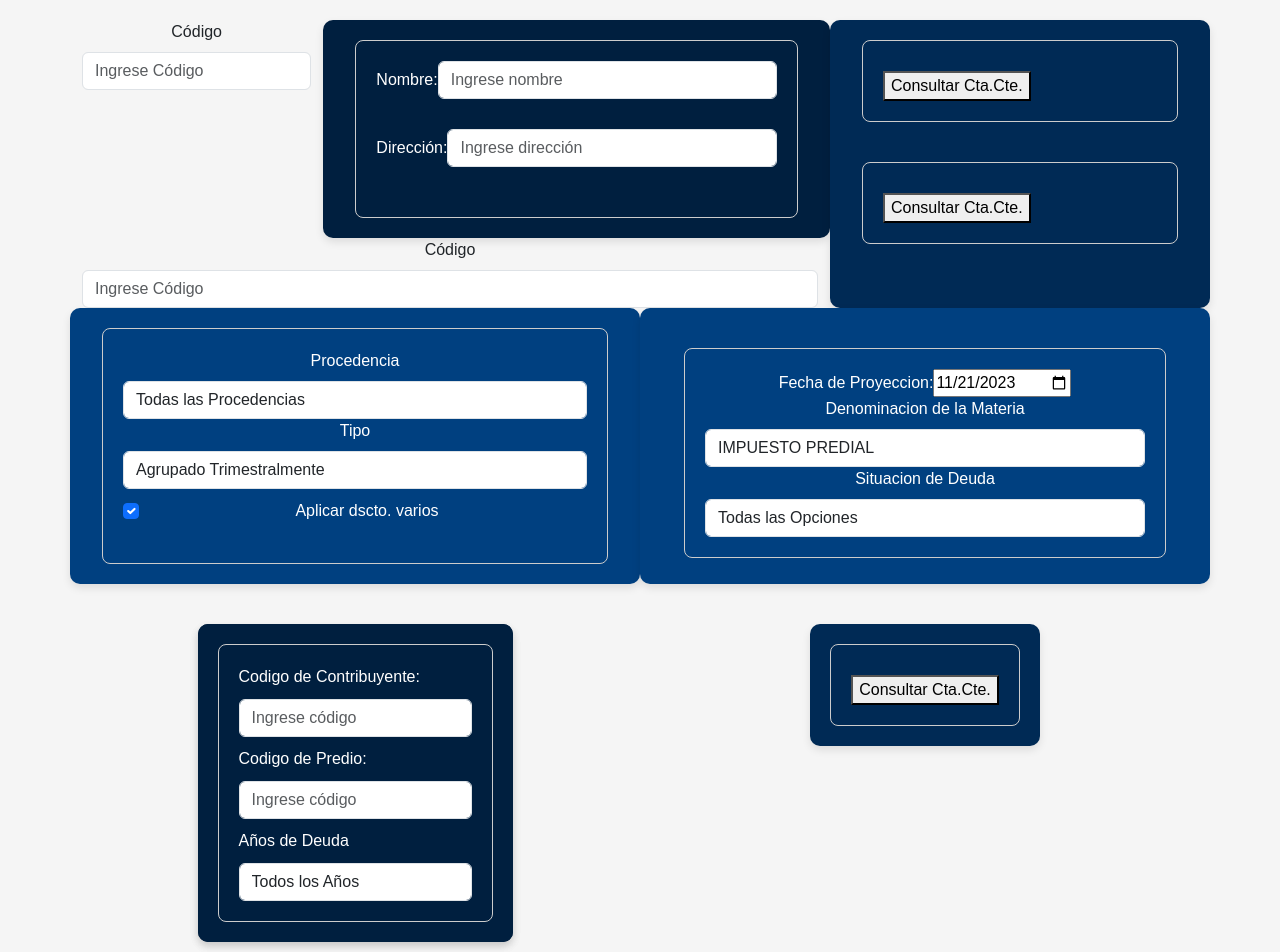
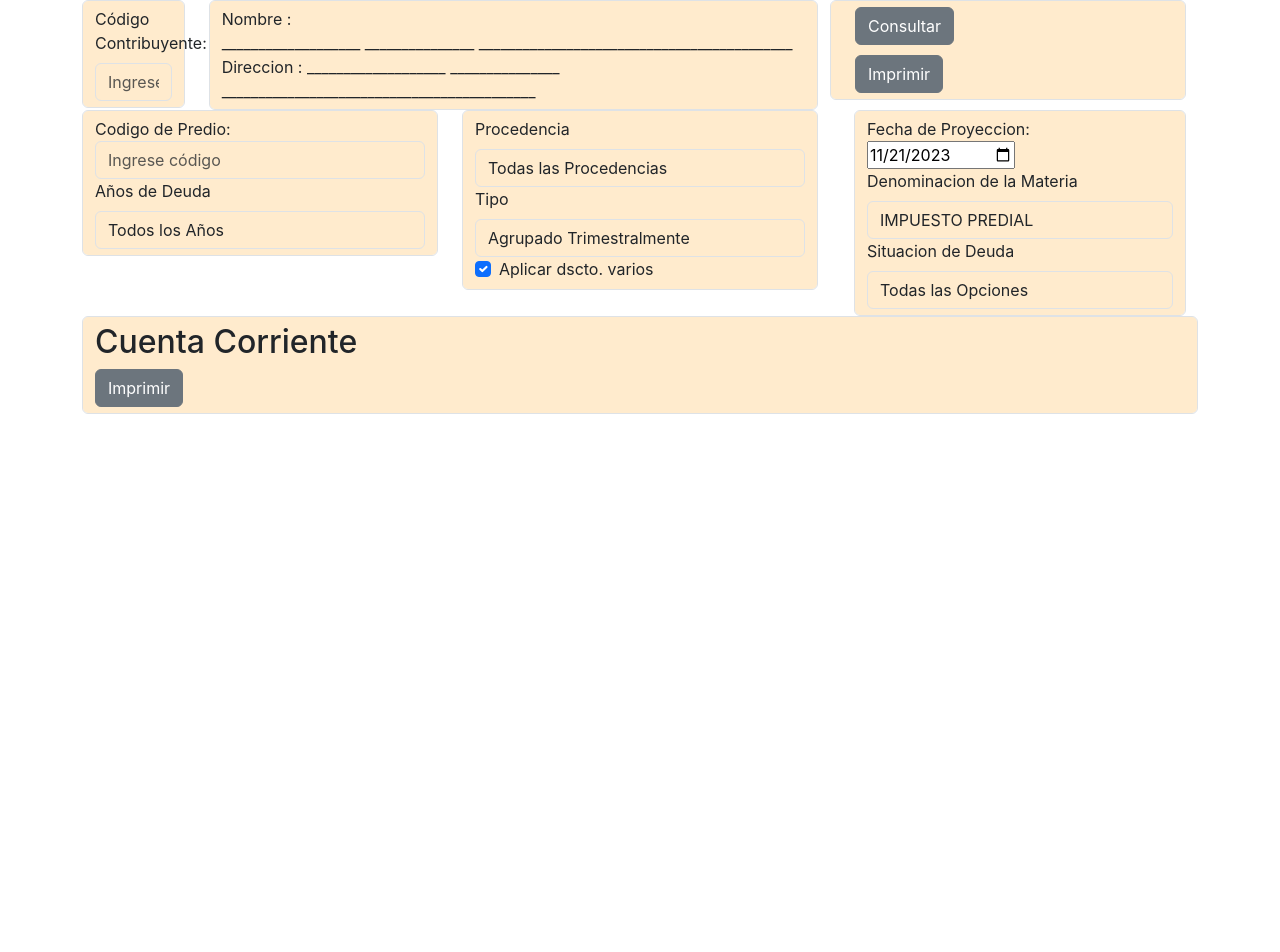
Before and after one commit to josephmb830/consultacc, a React (Create React App) app: page / in a window 1280 px wide. Shown: the top 952 px of the page. After the commit the page ends 800 px from the top, so only its background shows below. Built offline with nearby package versions, Linux system fonts and the light colour scheme.

Commit message:
botones submit

```diff
--- a/public/index.html
+++ b/public/index.html
@@ -13,11 +13,12 @@
     <link rel="manifest" href="%PUBLIC_URL%/manifest.json" />
 
     <link href="https://cdn.jsdelivr.net/npm/bootstrap@5.3.2/dist/css/bootstrap.min.css" rel="stylesheet" integrity="sha384-T3c6CoIi6uLrA9TneNEoa7RxnatzjcDSCmG1MXxSR1GAsXEV/Dwwykc2MPK8M2HN" crossorigin="anonymous">
-
+    <script src="https://code.jquery.com/jquery-3.7.1.slim.min.js" integrity="sha256-kmHvs0B+OpCW5GVHUNjv9rOmY0IvSIRcf7zGUDTDQM8=" crossorigin="anonymous"></script>
     <title>React App</title>
   </head>
   <body>
-    <noscript>You need to enable JavaScript to run this app.</noscript>
+
+
     <div id="root"></div>
     <!--
       This HTML file is a template.
--- a/src/App.css
+++ b/src/App.css
@@ -1,134 +1,15 @@
 /* src/App.css */
-body {
-  font-family: 'Arial', sans-serif;
-  margin: 0;
-  padding: 0;
-  background-color: #f5f5f5; /* Cambiar el fondo de la web a un gris claro */
-}
+/* colors:
+    #3E97D1
+    #65A6D1
+    #0A67A3
+    #24587A
+    #03426A
+*/
+.consulta-button {
+    margin-bottom: 10px;
+  }
 
-.card-container {
-  margin-top: 20px;
-  display: flex;
-  justify-content: center;
-}
-
-.card {
-  border: none;
-  border-radius: 10px;
-  box-shadow: 0 4px 8px rgba(0, 0, 0, 0.1);
-  max-width: 600px;
-}
-
-.navy-card {
-  background-color: #001f3f; /* Azul marino */
-  color: #ffffff; /* Texto blanco */
-  display: flex;
-}
-
-.navy-card-group {
-  background-color: #001f3f; /* Azul marino */
-  color: #ffffff; /* Texto blanco */
-}
-
-/* Estilos para la card navy-card-group-inner */
-.navy-card-group-inner {
-  width: 100%;
-}
-
-.medium-ocean-card {
-  background-color: #002a55; /* Azul intermedio */
-  color: #ffffff; /* Texto blanco */
-}
-
-.dark-blue-card {
-  background-color: #004080; /* Azul oscuro */
-  color: #ffffff; /* Texto blanco */
-}
-
-.light-blue-card {
-  background-color: #0074cc; /* Azul claro */
-  color: #ffffff; /* Texto blanco */
-}
-
-h2 {
-  font-size: 24px;
-  margin-bottom: 20px;
-}
-
-/* Sección de InputFields, ButtonGroup, CtaCteSection, FilterSection */
-.input-fields,
-.button-group,
-.ctacte-section,
-.filter-section,
-.filter-group {
-  margin: 20px;
-  padding: 20px;
-  border: 1px solid #ccc;
-  border-radius: 8px;
-}
-
-.button-group button {
-  margin-top: 10px;
-  display: block;
-}
-
-.container {
-  margin-top: 20px;
-}
-
-.form-group {
-  margin-bottom: 20px;
-}
-
-.form-check {
-  margin-bottom: 20px;
-}
-
-/* Nuevos estilos para centrado y espacio en la sección de filtros */
-.row.justify-content-center {
-  text-align: center;
-}
-
-/* Añadir márgenes a los Dropdowns */
-.form-group {
-  margin-bottom: 20px;
-}
-
-/* Añadir espacio entre los checkbox y los dropdowns */
-.form-check {
-  margin-top: 10px;
-}
-
-
-/* En tu archivo App.css o donde tengas tus estilos */
-.input-fields {
-  display: flex;
-  flex-direction: column; /* Alinea los elementos en columna (uno sobre otro) */
-}
-
-/* Agregar espacio entre elementos dentro de InputFields */
-.input-fields label,
-.input-fields input {
-  margin-bottom: 10px; /* Puedes ajustar el valor según tus preferencias */
-}
-
-/* ..criterios de filtración ... */
-
-.criterios-container {
-  padding-bottom: 0px; /* Ajusta el valor según sea necesario */
-}
-
-.light-blue-card {
-  background-color: #0074cc; /* Azul claro */
-  color: #ffffff; /* Texto blanco */
-  padding: 0px; /* Agrega espacio interno para dar margen a los lados */
-  border-radius: 10px;
-  box-shadow: 0 4px 8px rgba(0, 0, 0, 0.1);
-}
-
-/* ...criterios de filtración ... */
-
-.grid-template-columns-lg-7 {
-  grid-template-columns: repeat(12, 1fr); /* Crear una cuadrícula de 12 columnas */
-  gap: 1rem; /* Espacio entre las columnas */
-}
+  .form-control {
+    background-color: blanchedalmond;
+  }
--- a/src/App.js
+++ b/src/App.js
@@ -2,6 +2,7 @@
 import React from 'react';
 import InputFields from './components/InputFields';
 import Datos from './components/Datos';
+import Codigo from './components/Codigo';
 import ButtonGroup from './components/ButtonGroup';
 import CtaCteSection from './components/CtaCteSection';
 import FilterSection from './components/FilterSection';
@@ -11,119 +12,41 @@ import './App.css';
 function App() {
   return (
     <>
-
-    <div class="container text-center">
-      <div class="row">
-        <div class="col-sm-8">
-          <div class="row">
-            <div class="col-sm-4">
-              <label for="codigo" class="form-label">Código</label>
-              <input id="codigo" class="form-control" type="text" placeholder="Ingrese Código"></input>
-            </div>
-            <div class="col-sm-8 card navy-card">
-              <Datos />
+    <form>
+      <div class="container">
+        <div class="row">
+          <div class="col-sm-8">
+            <div class="row">
+              <div class="col-sm-2">
+                <Codigo />
+              </div>
+              <div class="col-sm-10">
+                <Datos />
+              </div>
             </div>
           </div>
-          <div class="row">
-            <div class="col-sm-12">
-              <label for="codigo" class="form-label">Código</label>
-              <input id="codigo" class="form-control" type="text" placeholder="Ingrese Código"></input>
-            </div>
+          <div class="col-sm-4">
+            <ButtonGroup />
           </div>
         </div>
-        <div class="col-sm-4 card medium-ocean-card">
-          <div class="row">
-            <div class="col-sm-12">
-              <ButtonGroup />
-            </div>
+        <div class="row">
+          <div class="col-sm-4">
+          <InputFields />
           </div>
-          <div class="row">
-            <div class="col-sm-12">
-              <ButtonGroup />
-            </div>
+          <div class="col-sm-4">
+          <FiltersInputSection />
+          </div>
+          <div class="col-sm-4">
+            <FilterSection />
+          </div>
+        </div>
+        <div class="row">
+          <div class="col-sm-12">
+            <CtaCteSection />
           </div>
         </div>
       </div>
-      <div class="row">
-        <div class="col-sm-6 card dark-blue-card">
-          <FiltersInputSection />
-        </div>
-        <div class="col-sm-6 card dark-blue-card">
-          <FilterSection />
-        </div>
-      </div>
-    </div>
-
-      <div className="container">
-
-        <div className="row">
-
-          <div className="col-lg-6">
-
-            {/* Sección de InputFields, ButtonGroup y FiltersInputSection en la misma card */}
-            <div className="card-container">
-              <div className="card navy-card-group">
-                <div className="card navy-card d-flex navy-card-group-inner">
-                  <div className="flex-grow-1">
-                      <InputFields />
-                    </div>
-                </div>
-              </div>
-            </div>
-
-          </div>
-
-          <div class="col-lg-6">
-
-            {/* Sección de botones azul marino */}
-            <div className="card-container">
-              <div className="card medium-ocean-card">
-                <ButtonGroup />
-              </div>
-            </div>
-
-          </div>
-
-
-        </div>
-
-
-      </div>
-
-
-      {/* Sección de Filtros en card azul claro */}
-      <div className="card-container">
-
-        <div className="row">
-
-          <div className="col-lg-6">
-
-            <div className="card dark-blue-card">
-              <FiltersInputSection />
-            </div>
-
-          </div>
-
-          <div className="col-lg-6">
-
-            <div className="card dark-blue-card">
-              <FilterSection />
-            </div>
-
-          </div>
-
-
-        </div>
-
-      </div>
-
-      {/* Sección de CtaCte en card azul oscuro */}
-      <div className="card-container">
-        <div className="card light-blue-card">
-          <CtaCteSection />
-        </div>
-      </div>
-
+    </form>
     </>
   );
 }
--- a/src/components/ButtonGroup.js
+++ b/src/components/ButtonGroup.js
@@ -3,8 +3,13 @@ import React from 'react';
 
 const ButtonGroup = () => {
   return (
-    <div className="button-group">
-      <button>Consultar Cta.Cte.</button>
+    <div className="form-control row">
+      <div class="col-sm-12 button">
+        <input class="btn btn-secondary consulta-button" type="submit"  value ="Consultar" />
+      </div>
+      <div class="col-sm-12 button">
+       <button type="button" class="btn btn-secondary">Imprimir</button>
+      </div>
     </div>
   );
 };
--- /dev/null
+++ b/src/components/Codigo.js
@@ -0,0 +1,15 @@
+// src/components/Codigo.js
+import React from 'react';
+
+const Codigo = () => {
+  // Definir opciones y otros elementos si es necesario
+
+  return (
+    <div className='form-control'>
+      <label for="codigo" class="form-label">Código Contribuyente:</label>
+      <input id="codigo" class="form-control" type="text" placeholder="Ingrese Código" />
+    </div>
+  );
+};
+
+export default Codigo;
--- a/src/components/CtaCteSection.js
+++ b/src/components/CtaCteSection.js
@@ -4,12 +4,12 @@ import React from 'react';
 const CtaCteSection = () => {
   return (
 
-    <div className="ctacte-section">
+    <div className="form-control">
       {/* Sección de cuenta corriente */}
       <h2 class="ctacte-section__title">Cuenta Corriente</h2>
       {/* Aquí deberías implementar la lógica para mostrar los datos de la cuenta corriente */}
       <div className="">
-        <button>Imprimir</button>
+        <button class="btn btn-secondary">Imprimir</button>
       </div>
     </div>
 
--- a/src/components/Datos.js
+++ b/src/components/Datos.js
@@ -5,17 +5,15 @@ const Datos = () => {
   // Definir opciones y otros elementos si es necesario
 
   return (
-    <div className="input-fields d-flex">
+    <div className="form-control">
       {/* Primer grupo */}
-      <div className="form-group d-flex align-items-center">
-        <label className="input-fields__text">Nombre:</label>
-        <input className="input-fields__input form-control" type="text" placeholder="Ingrese nombre" />
+      <div className=" col-lg-12">
+        <label className="col-lg-12" >Nombre : </label><span>___________________ _______________ ___________________________________________</span>
       </div>
 
       {/* Segundo grupo */}
-      <div className="form-group d-flex align-items-center ml-4">
-        <label className="input-fields__text">Dirección:</label>
-        <input className="form-control" type="text" placeholder="Ingrese dirección" />
+      <div className=" col-sx-12">
+        <label className="">Direccion : <span>___________________ _______________ ___________________________________________</span></label>
       </div>
     </div>
   );
--- a/src/components/FilterSection.js
+++ b/src/components/FilterSection.js
@@ -17,7 +17,7 @@ const FilterSection = () => {
 
   return (
     <Container>
-      <div className="filter-group">
+      <div className="form-control">
         {/* Fecha de Proyección */}
         <label>Fecha de Proyeccion:</label>
         <input type="date" defaultValue={new Date().toISOString().split('T')[0]} />
--- a/src/components/FiltersInputSection.js
+++ b/src/components/FiltersInputSection.js
@@ -14,7 +14,7 @@ const FiltersInputSection = () => {
   const tipoOptions = ['Detallado', 'Agrupado Trimestralmente'];
 
   return (
-    <div className="filter-group">
+    <div className="form-control">
       <FilterDropdown label="Procedencia" options={procedenciaOptions} defaultOption={procedenciaOptions[0]} />
       <FilterDropdown label="Tipo" options={tipoOptions} defaultOption={tipoOptions[1]} />
       <Form.Group>
--- a/src/components/InputFields.js
+++ b/src/components/InputFields.js
@@ -10,10 +10,7 @@ const InputFields = () => {
   // Definir opciones y otros elementos si es necesario
 
   return (
-    <div className="input-fields">
-      {/* Código de Contribuyente */}
-      <label class="input-fields__text">Codigo de Contribuyente:</label>
-      <input class="input-fields__input form-control" type="number" placeholder="Ingrese código" />
+    <div className="form-control">
 
       {/* Código de Predio */}
       <label>Codigo de Predio:</label>
```
